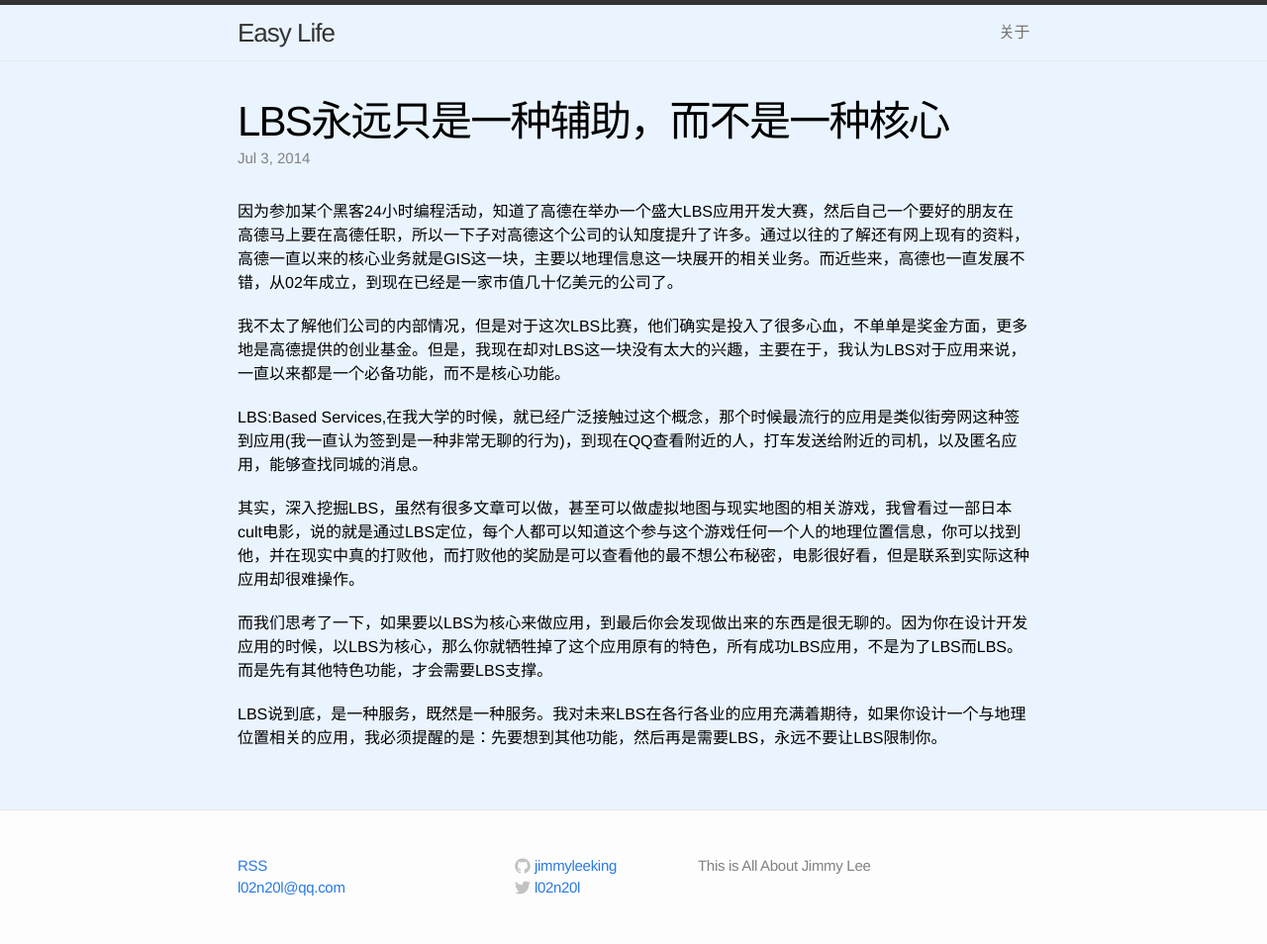
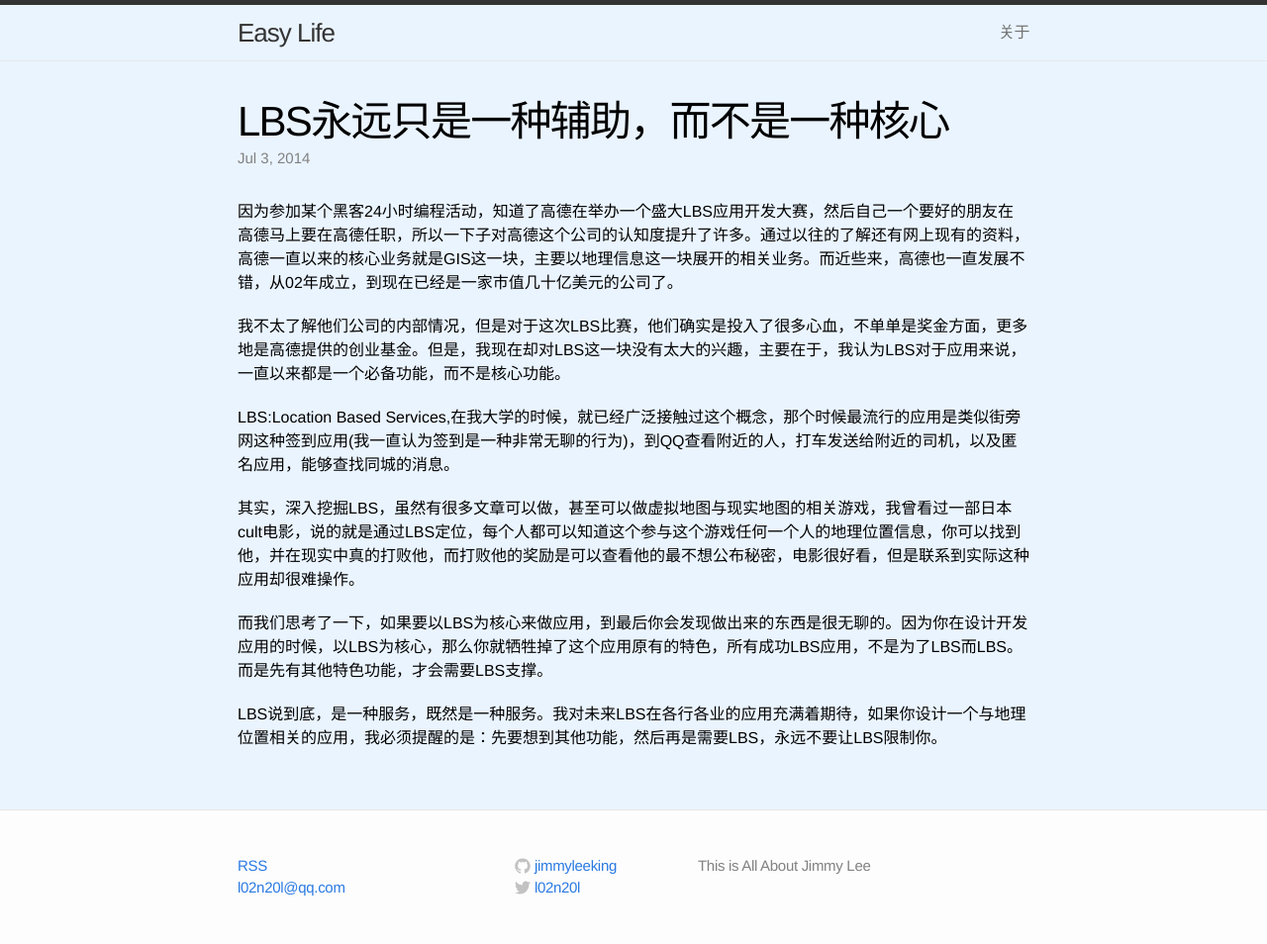
Before and after one commit to jimmyleeking/HandosBlog, a Jekyll site: the page built from _posts/2014-7-3-LBS只是一种辅助，而不是一种核心.markdown, in a window 1280 px wide. Shown: the whole page at 99% size. Built offline with Jekyll 4.4.1, drawn with Linux system fonts in a browser that asks for light colours.

Commit message:
修正措辞

```diff
--- a/_posts/2014-7-3-LBS只是一种辅助，而不是一种核心.markdown
+++ b/_posts/2014-7-3-LBS只是一种辅助，而不是一种核心.markdown
@@ -12,7 +12,7 @@ categories: Thinking
 我不太了解他们公司的内部情况，但是对于这次LBS比赛，他们确实是投入了很多心血，不单单是奖金方面，更多地是高德提供的创业基金。但是，我现在却对LBS这一块没有太大的兴趣，主要在于，我认为LBS对于应用来说，一直以来都是一个必备功能，而不是核心功能。
 
 
-LBS:Based Services,在我大学的时候，就已经广泛接触过这个概念，那个时候最流行的应用是类似街旁网这种签到应用(我一直认为签到是一种非常无聊的行为)，到现在QQ查看附近的人，打车发送给附近的司机，以及匿名应用，能够查找同城的消息。
+LBS:Location Based Services,在我大学的时候，就已经广泛接触过这个概念，那个时候最流行的应用是类似街旁网这种签到应用(我一直认为签到是一种非常无聊的行为)，到QQ查看附近的人，打车发送给附近的司机，以及匿名应用，能够查找同城的消息。
 
 
 其实，深入挖掘LBS，虽然有很多文章可以做，甚至可以做虚拟地图与现实地图的相关游戏，我曾看过一部日本cult电影，说的就是通过LBS定位，每个人都可以知道这个参与这个游戏任何一个人的地理位置信息，你可以找到他，并在现实中真的打败他，而打败他的奖励是可以查看他的最不想公布秘密，电影很好看，但是联系到实际这种应用却很难操作。
```
